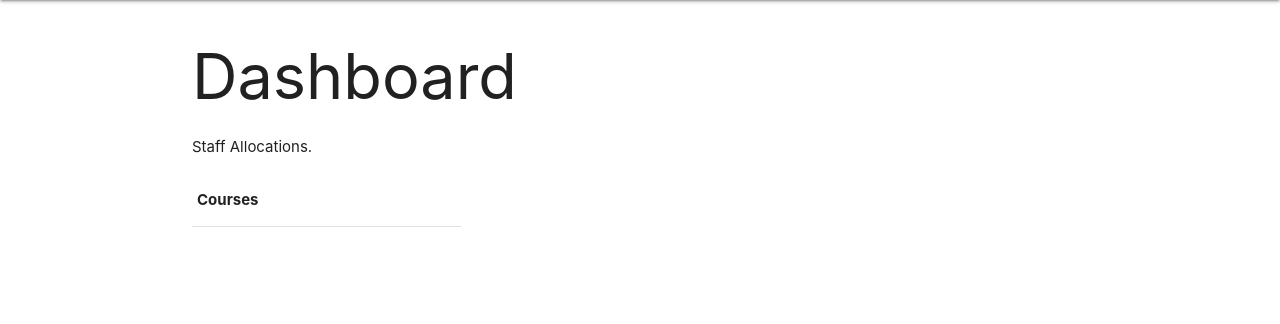
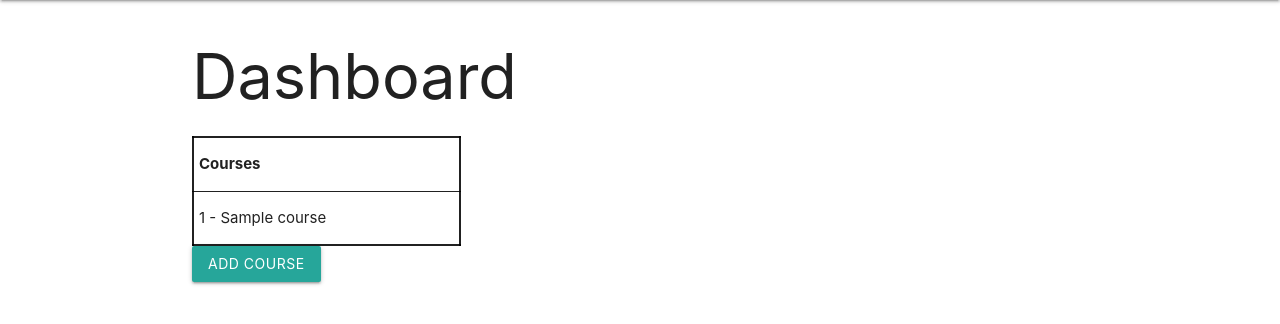
Before and after one commit to Staff-Allocations/Staff-Allocations, a Flask app: page / in a window 1280 px wide. Shown: the part 64-388 px from the top of the page. Run offline with Flask 3, Linux system fonts and the light colour scheme; tables that the repository leaves empty hold one stand-in row (values such as "Sample post"); lists and menus that the app fills with data are empty.

Commit message:
Update index.html

```diff
--- a/App/templates/index.html
+++ b/App/templates/index.html
@@ -4,19 +4,37 @@
 
 {{ super() }}
 
+
 {% block content %}
+
+  <style>
+    tr:hover {background-color: #D6EEEE;}
+    th {border: 1px solid;}
+    table {
+      width: 100%;
+      border: 2px solid;
+    }
+  </style>
+
   <h1>Dashboard</h1>
   {% if is_authenticated %}
       <p> Welcome {{current_user.username}} </p>
   {% endif %}
-    <p>Staff Allocations.</p>
 
   <table style="width:30%">
       <tr>
         <th>Courses</th>
+      </tr>
           {% for course in courses %}
-            <span class="card-title">{{course.name}}</span>
+          <tr>
+            <td>{{course.course_id}} - {{course.course_name}}</td>
+          </tr>
           {% endfor %}
-        </tr>
     </table>
+
+    <form class="col-md-4 col-lg-offset-4" method="POST" action="/addCourseDetails">
+      <button class="btn waves-effect waves-light"" type="submit" name="action">Add Course</button>
+    </form>
+
+
 {% endblock %}
```
Lines whose indentation alone changed are shown as unchanged.
